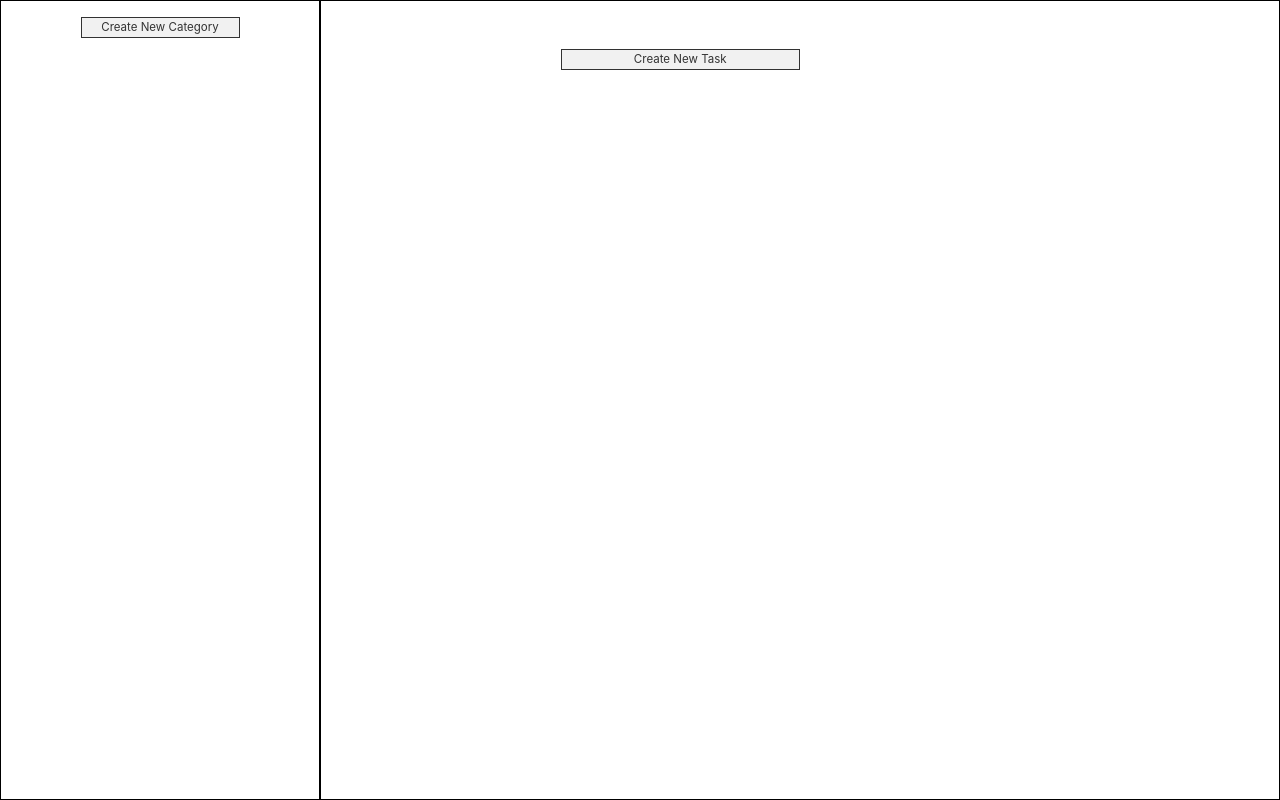
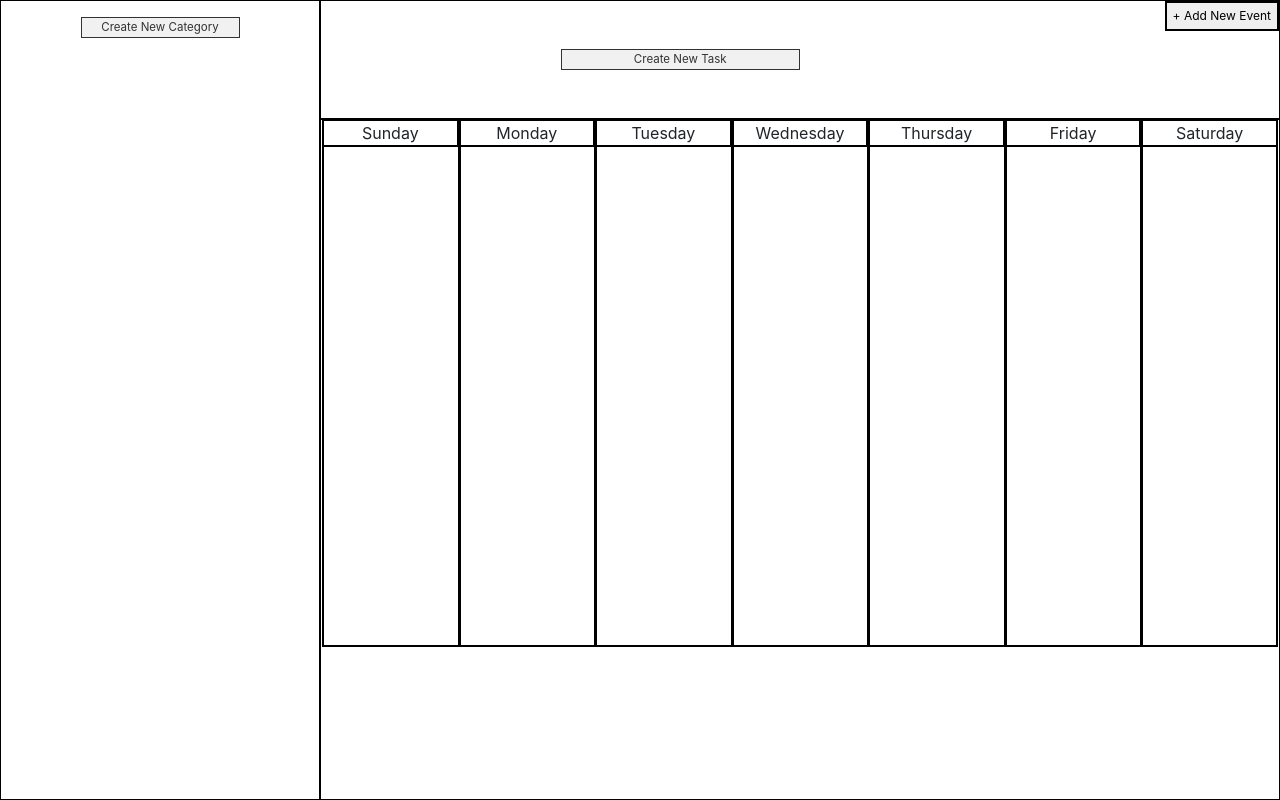
Before and after one commit to jkrovitz/assignmentPlanner, a Flask app: page /task_viz in a window 1280 px wide. Run offline with Flask 2, Linux system fonts and the light colour scheme; a user stored in the database is signed in; some libraries are stand-ins or nearby versions.

Commit message:
I added the weekly planner assignment code into the project to investigate how to go about doing calculations. I'm really tired and need to sleep. Sorry if code is somewhat messy right now.

```diff
--- a/taskViz/static/css/timeline.css
+++ b/taskViz/static/css/timeline.css
@@ -148,7 +148,6 @@ html, body, .grid-container { height: 100%; margin: 0; }
   opacity: 1;
 }
 
-
 /* Add some hover effects to buttons */
 .form-container .btn:hover, .new-category-button:hover {
   opacity: 1;
@@ -200,6 +199,30 @@ html, body, .grid-container { height: 100%; margin: 0; }
     box-shadow: 0 0 3px gray;*/
 }
 
+
+.day-col {
+  width: calc(100% / 7);
+  float: left;
+}
+
+.day-col .title {
+  text-align: center;
+}
+
+.day-col .content {
+  position: relative;
+  height: 500px;
+  border: 1px solid black;
+  border-right: none;
+}
+
+.day-col:last-child .content {
+  border-right: 1px solid black;
+}
+
+
+
+
 // Small devices (landscape phones, 576px and up)
 @media (min-width: 576px) {
 
--- a/taskViz/static/js/timeline.js
+++ b/taskViz/static/js/timeline.js
@@ -1,27 +1,68 @@
-function task(taskName, taskStartTime, taskEndTime, taskMilestones, taskComplete) {
+// function task(taskName) {
+//   this.taskName = taskName;
+//   // this.taskStartTime = taskStartTime;
+//   // this.taskEndTime = taskEndTime;
+//   // this.taskCategory = taskCategory;
+//   // this.taskSubcategory = taskSubcategory;
+//   // this.taskMilestones = taskMilestones;
+//   // this.taskComplete = taskComplete;
+// }
+
+// function milestone(milestoneTask, milestoneName, milestoneDate, milestoneComplete) {
+//   this.milestoneTask = milestoneTask;
+//   this.milestoneName = milestoneName;
+//   this.milestoneDate = milestoneDate;
+//   this.milestoneComplete = milestoneComplete;
+// }
+
+// function category() {
+//   this.categoryName = categoryName;
+//   this.categoryColor = categoryColor;
+//   this.isChecked = function() {
+//     return this.categoryName + this.categoryColor;
+//   }
+// }
+
+
+
+function TaskItem(taskName){
   this.taskName = taskName;
-  this.taskStartTime = taskStartTime;
-  this.taskEndTime = taskEndTime;
-  // this.taskCategory = taskCategory;
-  // this.taskSubcategory = taskSubcategory;
-  this.taskMilestones = taskMilestones;
-  this.taskComplete = taskComplete;
+  this.outputTaskName = function(){
+    var newNode = document.createElement('div');
+    newNode.className = 'task-item';
+    newNode.innerHTML = '<strong>' + this.taskName;
+    newNode.style.position = "absolute";
+    getTimelineId =   document.getElementById('timelineId');
+    return getTimelineId.appendChild(newNode);
+
+
+  };
 }
 
-function milestone(milestoneTask, milestoneName, milestoneDate, milestoneComplete) {
-  this.milestoneTask = milestoneTask;
-  this.milestoneName = milestoneName;
-  this.milestoneDate = milestoneDate;
-  this.milestoneComplete = milestoneComplete;
+
+
+
+function closeNewTaskForm(){
+  // document.getElementById("newTaskInputId").reset();
+  document.getElementById("new-task-form").style.display = "none";
+  var valueOfNewTaskInputId = document.getElementById("newTaskInputId").value;
+  display_message.innerHTML = valueOfNewTaskInputId;
+
+  var taskFromInput = new TaskItem(display_message);
+  taskFromInput.outputTaskName();
+
+
+
+
 }
 
-function category() {
-  this.categoryName = categoryName;
-  this.categoryColor = categoryColor;
-  this.isChecked = function() {
-    return this.categoryName + this.categoryColor;
-  }
-}
+
+        // function showMessage(){
+        //     var message = document.getElementById("message").value;
+        //     display_message.innerHTML= message;
+        // }
+
+
 
 function openForm() {
     document.getElementById("new-category-form").style.display = "block";
@@ -39,5 +80,198 @@ function closeNewTaskForm() {
     document.getElementById("new-task-form").style.display = "none";
 }
 
-var dateControl = document.querySelector('input[type="date"]');
-dateControl.value = new Date(month, day, year);
+// var dateControl = document.querySelector('input[type="date"]');
+// dateControl.value = new Date(month, day, year);
+
+//This function calculates the height of the timeline div.
+function calculateTimelineWidth(){
+  var selectTimelineWidth = document.querySelector('.content');
+  var computedTimelineWidth = getComputedStyle(selectTimelineWidth);
+  timelineWidth = selectTimelineWidth.clientWidth;
+  return console.log(timelineWidth);
+}
+
+calculateTimelineWidth();
+
+
+//Code from weekly planner.
+function EventItem(eventName, location, dayOfWeek, startTime, endTime, duration){
+  this.eventName = eventName;
+  this.location = location;
+  this.dayOfWeek = dayOfWeek;
+  this.startTime = startTime;
+  this.endTime = endTime;
+  this.duration = duration;
+  this.createEventDiv = function(){
+    var newNode = document.createElement('div');
+    newNode.className = 'event-item';
+    newNode.innerHTML = '<strong>' + this.eventName + '</strong><br>' + this.location + '<br>' + this.startTime + ' - ' + this.endTime + '<br>';
+    var heightOfContent = calculateContentHeight();
+    var topOfContent = calculateContentTop();
+    var numberofIntervals = 96; //Each quarter hour multiplied by 24 is 96.
+    var quarterOfHourDecimalVal = 0.25;
+    var heightPerInterval = heightOfContent / numberofIntervals;
+    var calculatedTopPosition = calculateTop(heightPerInterval, heightOfContent, topOfContent);
+    var heightOfEvent = calculateHeightOfEvent(duration, heightPerInterval, quarterOfHourDecimalVal);
+    newNode.style.top = calculatedTopPosition.toString() + "px";
+    newNode.style.height = heightOfEvent.toString() + "px";
+    newNode.style.position = "absolute";
+    weekId =   document.getElementById('week');
+    return weekId.appendChild(newNode);
+  };
+  this.renderToDayColumn = function(){
+    var contentDivs = document.getElementsByClassName("content")
+    var daysOfWeekArray = ["Sunday", "Monday", "Tuesday", "Wednesday", "Thursday", "Friday", "Saturday"];
+    var daySelector = document.getElementById("daysInWeekId");
+    var  daySelectorVal = daySelector.options[daySelector.selectedIndex].value;
+    if(daySelectorVal === "Sunday"){
+      this.dayOfWeek = "Sunday";
+      contentDivs[0].append(this.createEventDiv());
+    }
+    if(daySelectorVal === "Monday"){
+      this.dayOfWeek = "Monday";
+      contentDivs[1].append(this.createEventDiv());
+    }
+    if(daySelectorVal === "Tuesday"){
+      this.dayOfWeek = "Tuesday";
+      contentDivs[2].append(this.createEventDiv());
+    }
+    if(daySelectorVal === "Wednesday"){
+      this.dayOfWeek = "Wednesday";
+      contentDivs[3].append(this.createEventDiv());
+    }
+    if(daySelectorVal === "Thursday"){
+      this.dayOfWeek = "Thursday";
+      contentDivs[4].append(this.createEventDiv());
+    }
+    if(daySelectorVal === "Friday"){
+      this.dayOfWeek = "Friday";
+      contentDivs[5].append(this.createEventDiv());
+    }
+    if(daySelectorVal === "Saturday"){
+      this.dayOfWeek = "Saturday";
+      contentDivs[6].append(this.createEventDiv());
+    }
+    return this.EventItem;
+  };
+}
+
+//When the "+Add New Event" button is clicked this function is called. This function displays the form
+//that allows the user to input the eventName and location, as well as select the day, the start time, and
+//the end time.
+function displayForm(){
+    document.getElementById("add_event_form").style.display = "block";
+  }
+
+//This function calculates the height of the content div.
+function calculateContentHeight(){
+  var selectContentHeight = document.querySelector('.content');
+  var computedContentHeight = getComputedStyle(selectContentHeight);
+  contentHeight = selectContentHeight.clientHeight;
+  return contentHeight;
+}
+
+//This function returns the pixel location of the top of the content.
+function calculateContentTop(){
+  var selectContentTop = document.querySelector('.content');
+  contentTop = selectContentTop.offsetTop;
+  return contentTop;
+}
+
+//This function returns the top of the div with attribute class called event-item.
+function calculateTop(heightOfEachInterval, contentHeight, contentTop){
+  var startTimeVar = document.getElementById("startTimeFifteenMinInterval").value;
+  var numberOfIntervalsAtStart = startTimeVar / .25;
+  // var topOffset = contentTop + (numberOfIntervalsAtStart * heightOfEachInterval);
+  var topOffset = numberOfIntervalsAtStart * heightOfEachInterval;
+  return topOffset;
+}
+
+//This function takes three perameters - theDuration and heightOfEachInterval, and the
+//quarterOfHourDecimalVal. The quotient of theDuration and
+//quarterOfHourDecimalVal will be the number of intervals that make up the
+//height of the event, which is then multiplied by heightOfEachInterval, which
+//returns the total height of the event.
+function calculateHeightOfEvent(theDuration, heightOfEachInterval, quarterOfHourDecimalVal){
+  return (theDuration / quarterOfHourDecimalVal) * heightOfEachInterval;
+}
+
+//This function hdies the form and gets the inputs the user input and the options
+//the user selected for their event.
+function closeFormAndGetInputs(){
+      document.getElementById("new_event_button").disabled = false;
+  var eventNameIdVariable = document.getElementById("eventNameId").value;
+  if(eventNameIdVariable == ""){
+    alert("You must enter an event name");
+  }else{
+    var locationIdVariable = document.getElementById("locationId").value;
+    var daysInWeekIdVariable = document.getElementById("daysInWeekId");
+    var getStartTimeFifteenMinIntervalVar = document.getElementById("startTimeFifteenMinInterval");
+    var  startTimeFifteenMinIntervalVarVal = getStartTimeFifteenMinIntervalVar.options[getStartTimeFifteenMinIntervalVar.selectedIndex].value;
+    var  startTimeFifteenMinIntervalVarText = getStartTimeFifteenMinIntervalVar.options[getStartTimeFifteenMinIntervalVar.selectedIndex].text;
+    if(startTimeFifteenMinIntervalVarVal == ""){
+      alert("You must choose a start time.");
+    }
+    else{
+      var getEndTimeFifteenMinIntervalVar = document.getElementById("endTimeFifteenMinInterval");
+      var endTimeFifteenMinIntervalVarVal = getEndTimeFifteenMinIntervalVar.options[getEndTimeFifteenMinIntervalVar.selectedIndex].value;
+      var endTimeFifteenMinIntervalVarText = getEndTimeFifteenMinIntervalVar.options[getEndTimeFifteenMinIntervalVar.selectedIndex].text;
+      if(endTimeFifteenMinIntervalVarVal == ""){
+        alert("You must choose an end time");
+      }
+      else{
+        var duration = endTimeFifteenMinIntervalVarVal - startTimeFifteenMinIntervalVarVal;
+        if(duration < 0){
+          alert("Your end time cannot happen before your start time!");
+        }
+        else{
+          var eventFromInput = new EventItem(eventNameIdVariable, locationIdVariable, daysInWeekIdVariable, startTimeFifteenMinIntervalVarText, endTimeFifteenMinIntervalVarText, duration);
+          eventFromInput.renderToDayColumn();
+        }
+      }
+    }
+  }$('#myForm')[0].reset();
+  document.getElementById("add_event_form").style.display = "none";
+}
+
+//This function uses Jquery to append the days of the week to options in a select dropdowns.
+$(document).ready(function(){
+  var daysOfWeekArray = ["Sunday", "Monday", "Tuesday", "Wednesday", "Thursday", "Friday", "Saturday"];
+  for(i = 0; i < daysOfWeekArray.length; i++){
+    $("#daysInWeekId").append('<option value=' + daysOfWeekArray[i]+ '>' + daysOfWeekArray[i] + '</option>');
+  }
+});
+
+//This function uses Jquery to create the option values and option text for the start and end time select dropdowns.
+$(document).ready(function(){
+  var militaryVals = [''];
+  var militaryValsString = [''];
+  for(var i=0; i<24; i=i+.25){
+    militaryVals.push(i);
+    militaryValsString = militaryVals.toString();
+  }
+  var timesHours=['00','01','02','03','04','05','06','07','08','09','10','11','12','13','14','15','16','17','18','19','20','21','22','23'];
+  var mi=['00','15','30','45'];
+  var standardHours = [''];
+  var timeVal;
+  for(var i =0; i<timesHours.length; i++){
+    for (var j=0; j< mi.length; j++){
+      var hours = Number(timesHours[i]);
+      var minutes = Number(mi[j]);
+      if (hours > 0 && hours <= 12) {
+        timeVal= "" + hours;
+      } else if (hours > 12) {
+        timeVal= "" + (hours - 12);
+      } else if (hours == 0) {
+        timeVal= "12";
+      }
+      timeVal += (minutes < 10) ? ":0" + minutes : ":" + minutes;
+      timeVal += (hours >= 12) ? " P.M." : " A.M.";
+      standardHours.push(timeVal);
+    }
+  }
+  for(i=0; i < militaryVals.length; i++){
+    $("#startTimeFifteenMinInterval").append('<option value=' + militaryVals[i] + '>' + standardHours[i] +  '</option>');
+    $("#endTimeFifteenMinInterval").append('<option value=' + militaryVals[i] + '>' + standardHours[i] +  '</option>');
+  }
+});
--- a/taskViz/templates/task_viz.html
+++ b/taskViz/templates/task_viz.html
@@ -1,21 +1,32 @@
-{% extends "layout.html" %}
-{% block title %}Timeline{% endblock %}
-{% block head %}
-  {{ super() }}
-    <link rel="stylesheet" type="text/css" href="{{ url_for('static', filename='css/login.css') }}">
+<!DOCTYPE html>
+<html>
+<head>
 
+  <title>Timeline</title>
   <link rel="stylesheet" href="https://stackpath.bootstrapcdn.com/bootstrap/4.1.3/css/bootstrap.min.css" integrity="sha384-MCw98/SFnGE8fJT3GXwEOngsV7Zt27NXFoaoApmYm81iuXoPkFOJwJ8ERdknLPMO" crossorigin="anonymous">
-  <script src="https://ajax.googleapis.com/ajax/libs/jquery/1.11.1/jquery.min.js"></script>
-  <script type=text/javascript src="{{
-  url_for('static', filename='js/timeline.js') }}"></script>
   <link rel="stylesheet" type="text/css" href="{{ url_for('static', filename='css/timeline.css') }}">
-	<script src="https://code.jquery.com/jquery-3.3.1.slim.min.js" integrity="sha384-q8i/X+965DzO0rT7abK41JStQIAqVgRVzpbzo5smXKp4YfRvH+8abtTE1Pi6jizo" crossorigin="anonymous"></script>
-	<script src="https://cdnjs.cloudflare.com/ajax/libs/popper.js/1.14.3/umd/popper.min.js" integrity="sha384-ZMP7rVo3mIykV+2+9J3UJ46jBk0WLaUAdn689aCwoqbBJiSnjAK/l8WvCWPIPm49" crossorigin="anonymous"></script>
-	<script src="https://stackpath.bootstrapcdn.com/bootstrap/4.1.3/js/bootstrap.min.js" integrity="sha384-ChfqqxuZUCnJSK3+MXmPNIyE6ZbWh2IMqE241rYiqJxyMiZ6OW/JmZQ5stwEULTy" crossorigin="anonymous"></script>
+  <link rel="stylesheet" type="text/css" href="{{ url_for('static', filename='css/weekly_planner.css') }}">
 
-{% endblock %}
-<body>
-	{% block content %}
+</head>
+<body onresize="calculateTimelineWidth()">
+
+
+        <div class="form-popup" id="add_event_form" style="display:none">
+    <form id="myForm" class="form-container">
+       <a class="cancel" onclick="closeForm()">X</a>
+      Event Name:<br><input id="eventNameId" type="text" name="eventName"><br><br>
+      Location:<br><input id="locationId" type="text" name="eventLocation"><br><br>
+      Day: <br><select id="daysInWeekId"></select><br><br>
+      Start Time:<br><select name="startTime15MinInterval" id="startTimeFifteenMinInterval"></select><br><br>
+      End Time:<br><select name="endTime15MinInterval" id="endTimeFifteenMinInterval"></select><br><br>
+    </form>
+     <input id="submitButtonId" type="submit" onclick="closeFormAndGetInputs();"><br/>
+  </div>
+
+
+
+
+
   <div class="form-popup" id="new-category-form">
 
     <form action="" class="form-container">
@@ -31,10 +42,6 @@
      <button class="round-button round-button-circle dot2"></button>
     <button class="round-button round-button-circle dot3"></button>
       <button class="round-button round-button-circle dot4"></button>
-<!--       <span class="dot dot1"></span>
-      <span class="dot dot2"></span>
-      <span class="dot dot3"></span>
-      <span class="dot dot4"></span> -->
       <input name="Color Picker" type="color"/></br>
       <button type="submit" class="my-submit-btn">Submit</button>
 
@@ -42,33 +49,95 @@
   </div>
 
 
-  <div class="form-popup" id="new-task-form">
+<!--   <div class="form-popup" id="new-task-form">
 
-    <form action="" class="new-task-form-container">
+
+
+      <div class="new-task-form-container">
       <a class="cancel" onclick="closeNewTaskForm()">X</a>
 
       <br>
 
-      <label class="newTaskNameLabel" for="category">Task Name:</label>
-      <input type="text" class="newTaskInput" name="taskName" required>
+      <label class="newTaskNameLabel" for="task">Task Name:</label>
+      <input type="text" class="newTaskInput" id="newTaskInputId" name="taskName" required>
       <label class="startTimeLabel" for="startTime">Start Time:</label>
       <input id="start_date" type="date" value="">
       <br><br>
       <label class="endTimeLabel" for="endTime">End Time:</label>
       <input id="end_date" type="date" value="">
+  <button type="submit" class="my-submit-btn" onclick="closeFormAndGetInputs()">Submit</button> -->
 
-      <button type="submit" class="my-submit-btn">Submit</button>
 
-    </form>
-  </div>
+<!-- <input type="submit" onclick="closeFormAndGetInputs()" value="submit" />
+</div> -->
 
-  <div class="grid-container">
-    <div class="Timeline">
-      <button class="new-task-button" onclick="openNewTaskForm()">Create New Task</button>
+
+    <!--  </div>
+   -->
 
 
 
+
+
+
+  <div id="new-task-form" class="form-popup" style="display:none">
+    <form id="new-task-form-container">
+       <a class="cancel" onclick="closeNewTaskForm()">X</a>
+
+      <br>
+
+      <label class="newTaskNameLabel" for="task">Task Name:</label>
+      <input type="text" class="newTaskInput" id="newTaskInputId" name="taskName">
+
+
+         </form>
+          <input value="submit" id="submitButtonId" type="submit" onclick="closeNewTaskForm();"><br/>
+  </div>
+
+
+
+
+
+  <div class="grid-container">
+    <div class="Timeline" id="timelineId">
+      <button class="new-task-button" onclick="openNewTaskForm();">Create New Task</button>
+
+    <button id="new_event_button" type="button"  onclick="displayForm();"> + Add New Event</button>
+
+
+    <div id="week">
+      <div class="day-col">
+        <div class="title">Sunday</div>
+        <div class="content"></div>
+      </div>
+      <div class="day-col">
+        <div class="title">Monday</div>
+        <div class="content"></div>
+      </div>
+      <div class="day-col">
+        <div class="title">Tuesday</div>
+        <div class="content">
+        </div>
+      </div>
+      <div class="day-col">
+        <div class="title">Wednesday</div>
+        <div class="content"></div>
+      </div>
+      <div class="day-col">
+        <div class="title">Thursday</div>
+        <div class="content"></div>
+      </div>
+      <div class="day-col">
+        <div class="title">Friday</div>
+        <div class="content"></div>
+      </div>
+      <div class="day-col">
+        <div class="title">Saturday</div>
+        <div class="content"></div>
+      </div>
     </div>
+  </div>
+
     <div class="Category">
 
   <!--     <button id="newCategoryButtonId" class="newCategoryButton">Create New Category</button><br> -->
@@ -81,7 +150,11 @@
   </div>
 
 
-
-
-
-	{% endblock content %}
+    <script src="https://code.jquery.com/jquery-3.3.1.slim.min.js" integrity="sha384-q8i/X+965DzO0rT7abK41JStQIAqVgRVzpbzo5smXKp4YfRvH+8abtTE1Pi6jizo" crossorigin="anonymous"></script>
+    <script src="https://cdnjs.cloudflare.com/ajax/libs/popper.js/1.14.3/umd/popper.min.js" integrity="sha384-ZMP7rVo3mIykV+2+9J3UJ46jBk0WLaUAdn689aCwoqbBJiSnjAK/l8WvCWPIPm49" crossorigin="anonymous"></script>
+    <script src="https://stackpath.bootstrapcdn.com/bootstrap/4.1.3/js/bootstrap.min.js" integrity="sha384-ChfqqxuZUCnJSK3+MXmPNIyE6ZbWh2IMqE241rYiqJxyMiZ6OW/JmZQ5stwEULTy" crossorigin="anonymous"></script>
+    <script src="https://ajax.googleapis.com/ajax/libs/jquery/1.11.1/jquery.min.js"></script>
+  <script type=text/javascript src="{{
+  url_for('static', filename='js/timeline.js') }}"></script>
+  </body>
+  </html>
```
Also changed, not shown: taskViz/static/js/weekly_planner.js (+70 -1 lines), taskViz/templates/login.html (+12 -9 lines), taskViz/templates/weekly_planner.html (+14 -5 lines).
